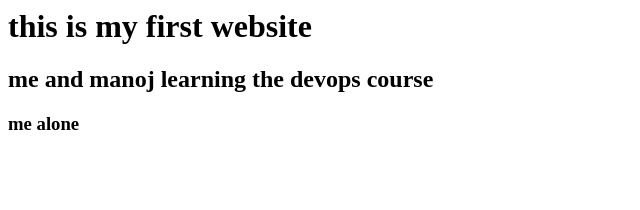
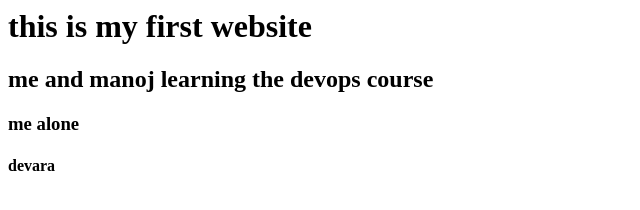
Before and after one commit to k-sreekanth29/myweb, a plain HTML site: page index.html in a window 1280 px wide. Shown: the full height of the page, 0-640 px from the left. Drawn offline with Linux system fonts and the light colour scheme.

Commit message:
Update index.html

```diff
--- a/index.html
+++ b/index.html
@@ -1,3 +1,4 @@
 <h1> this is my first website</h1>
 <h2> me and manoj learning the devops course</h2>
 <h3> me alone </h3>
+<h4> devara</h4>
```
